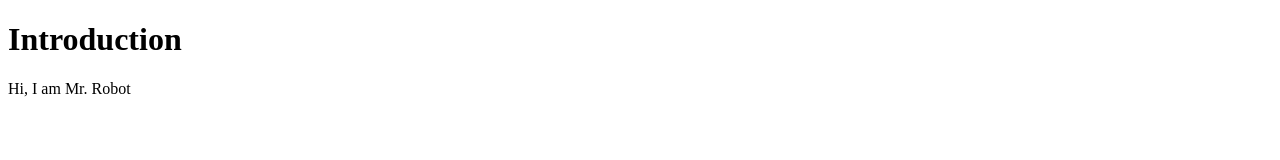
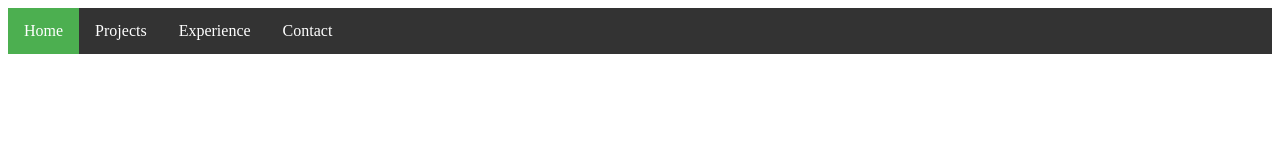
Before and after one commit to jeremybeutler/cs260, a plain HTML site: page index.html in a window 1280 px wide. Drawn offline with Linux system fonts and the light colour scheme.

Commit message:
first pages

```diff
--- /dev/null
+++ b/global.css
@@ -0,0 +1,27 @@
+ul {
+  list-style-type: none;
+  margin: 0;
+  padding: 0;
+  overflow: hidden;
+  background-color: #333;
+}
+
+li {
+  float: left;
+}
+
+li a {
+  display: block;
+  color: white;
+  text-align: center;
+  padding: 14px 16px;
+  text-decoration: none;
+}
+
+li a:hover:not(.active) {
+  background-color: #111;
+}
+
+.active {
+  background-color: #4CAF50;
+}
--- a/index.html
+++ b/index.html
@@ -1,12 +1,16 @@
 <!DOCTYPE html>
 <html>
 <head>
-<title>Teran and Jeremy's Web Server</title>
+	<title>Jeremy's Web Server</title>
+	<link rel="stylesheet" href="global.css">
 </head>
 <body>
-
-<h1>Introduction</h1>
-<p>Hi, I am Mr. Robot </p>
+	<ul>
+ 		 <li><a class="active" href="/index.html">Home</a></li>
+		 <li><a href="/projects.html">Projects</a></li>
+ 		 <li><a href="/experience.html">Experience</a></li>
+ 		 <li><a href="/contact.html">Contact</a></li>
+	</ul>
 
 </body>
 </html>
```
Also changed, not shown: contact.html (added, +16 -0 lines), experience.html (added, +16 -0 lines), projects.html (added, +16 -0 lines), contact.css (added), experience.css (added), projects.css (added).
